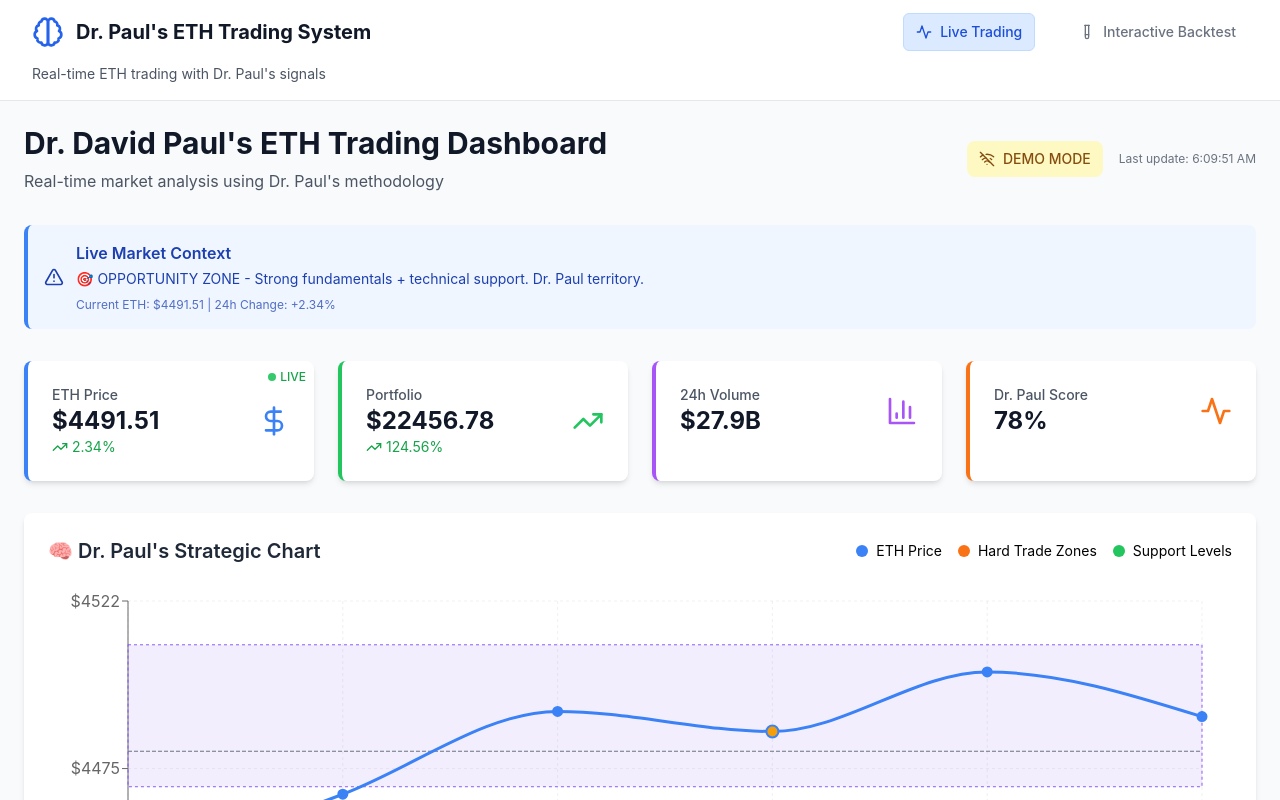
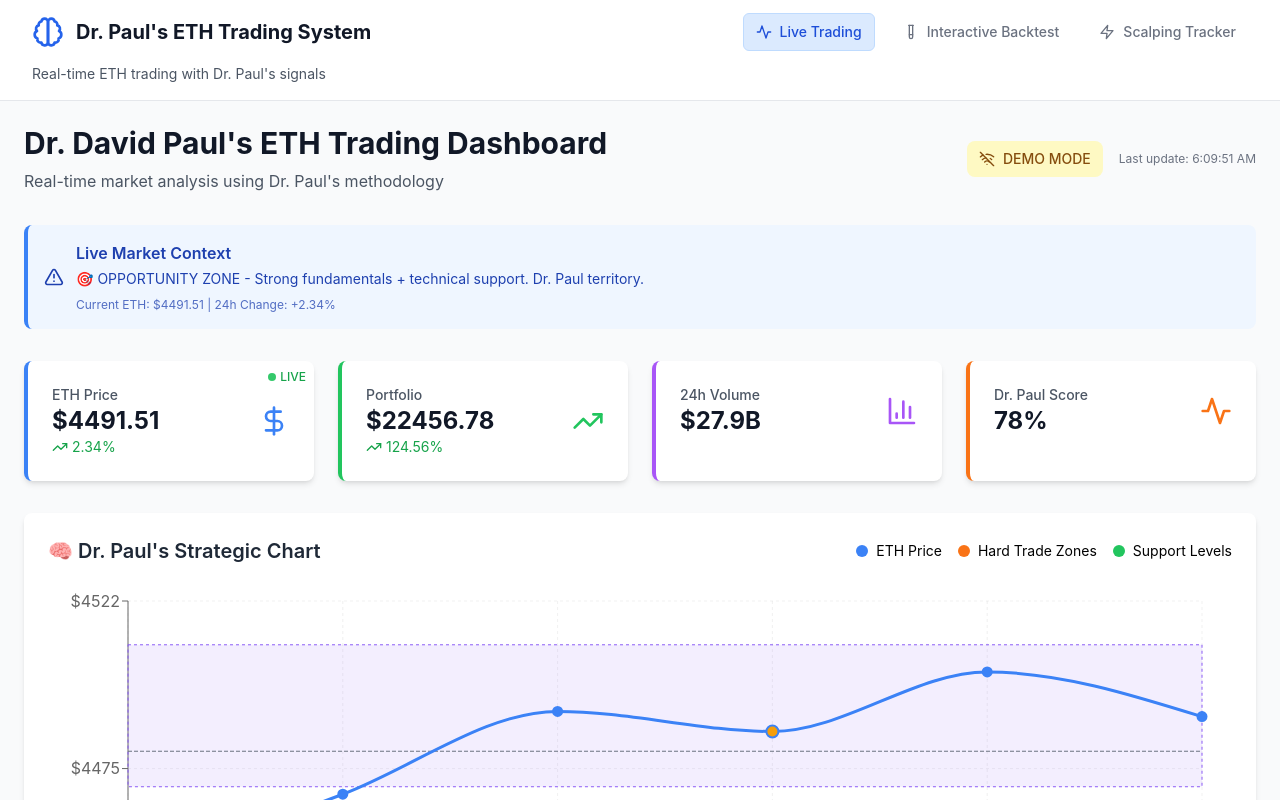
Before and after one commit to mediareason/dr-paul-eth-trading-agent, a Next.js app in the folder dashboard/: page / in a window 1280 px wide. Shown: the top 800 px of the page. Built offline with nearby package versions, Linux system fonts and the light colour scheme; no server answers.

Commit message:
Add Scalping Tracker tab to main navigation with Zap icon

```diff
--- a/dashboard/pages/index.js
+++ b/dashboard/pages/index.js
@@ -1,7 +1,8 @@
 import React, { useState } from 'react';
 import DrPaulLiveDashboard from '../components/DrPaulDashboard';
 import InteractiveBacktester from '../components/InteractiveBacktester';
-import { BarChart3, TestTube, Activity, Brain } from 'lucide-react';
+import ScalpingTracker from '../components/ScalpingTracker';
+import { BarChart3, TestTube, Activity, Brain, Zap } from 'lucide-react';
 
 export default function Home() {
   const [activeTab, setActiveTab] = useState('live');
@@ -18,6 +19,12 @@ export default function Home() {
       name: 'Interactive Backtest',
       icon: TestTube,
       description: 'Step-by-step visualization of trading strategy'
+    },
+    {
+      id: 'scalping',
+      name: 'Scalping Tracker',
+      icon: Zap,
+      description: 'Fast scalping signals with 9 EMA, 21 MA & 200 MA crossovers'
     }
   ];
 
@@ -36,7 +43,7 @@ export default function Home() {
             </div>
 
             {/* Tab Navigation */}
-            <nav className="flex space-x-8">
+            <nav className="flex space-x-4">
               {tabs.map((tab) => {
                 const Icon = tab.icon;
                 return (
@@ -70,6 +77,7 @@ export default function Home() {
       <div className="flex-1">
         {activeTab === 'live' && <DrPaulLiveDashboard />}
         {activeTab === 'backtest' && <InteractiveBacktester />}
+        {activeTab === 'scalping' && <ScalpingTracker />}
       </div>
     </div>
   );
```
